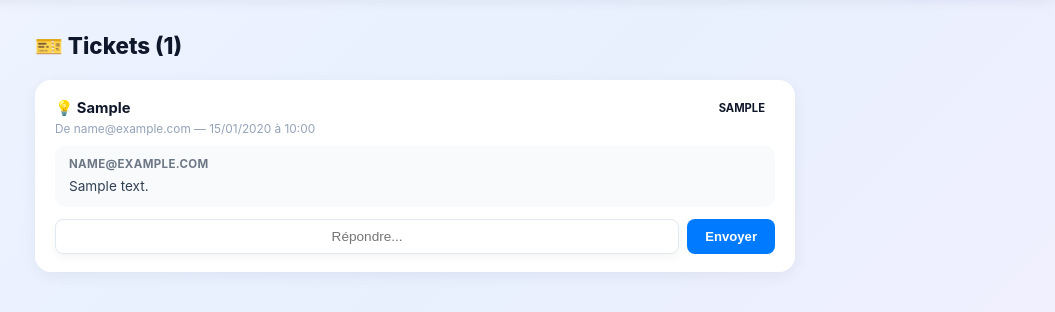
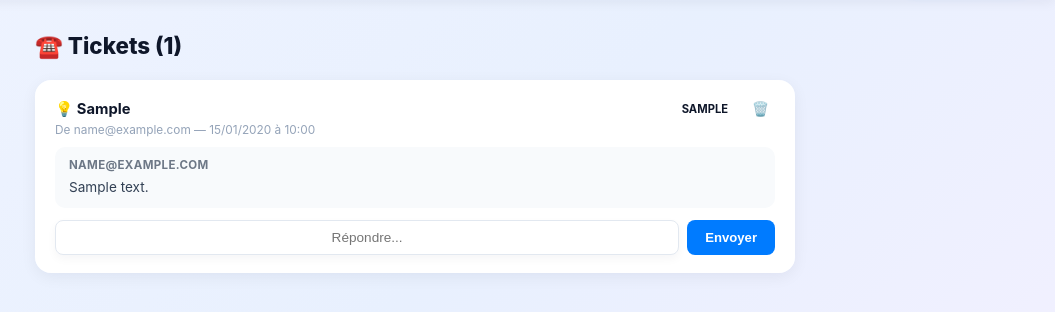
Before and after one commit to lemeilleurhackeur65645-cell/Hirondelleconjugaison, a Flask app: template templates/admin_tickets.html in a window 1280 px wide. Shown: the part 112-424 px from the top of the page, without its empty margins (225-1280 px from the left). Run offline with Flask 3, Linux system fonts and the light colour scheme; the template is opened without the code that fills it: values that come from a table or form of the project are taken from there, others are empty; tables that the repository leaves empty hold one stand-in row (values such as "Sample post"); parts of the project's set-up code (start-up, migrations or seed data) failed here and were passed over; some libraries are stand-ins or nearby versions.

Commit message:
Update admin_tickets.html

```diff
--- a/templates/admin_tickets.html
+++ b/templates/admin_tickets.html
@@ -48,14 +48,24 @@
 {% include '_topbar.html' %}
 
 <div class="wrap">
-    <h1>🎫 Tickets ({{ tickets|length }})</h1>
+    <h1>☎️ Tickets ({{ tickets|length }})</h1>
 
     {% if tickets %}
         {% for ticket in tickets %}
         <div class="ticket-card">
             <div class="ticket-header">
                 <strong>{{ '☎️' if ticket.type == 'bug' else '💡' }} {{ ticket.sujet }}</strong>
-                <span class="ticket-statut statut-{{ ticket.statut }}">{{ ticket.statut }}</span>
+                <div style="display:flex;align-items:center;gap:8px;">
+                    <span class="ticket-statut statut-{{ ticket.statut }}">{{ ticket.statut }}</span>
+                    <form method="POST" action="/admin/tickets/{{ ticket.id }}/supprimer"
+                          onsubmit="return confirm('Supprimer définitivement ce ticket et tous ses messages ?');"
+                          style="display:inline;">
+                        <input type="hidden" name="csrf_token" value="{{ csrf_token() }}">
+                        <button type="submit" style="background:none;border:none;color:#dc2626;cursor:pointer;font-size:0.85rem;padding:2px 6px;" title="Supprimer">
+                            🗑️
+                        </button>
+                    </form>
+                </div>
             </div>
             <div class="ticket-meta">
                 De {{ ticket.user.email }} — {{ ticket.date_creation.strftime('%d/%m/%Y à %H:%M') }}
```
